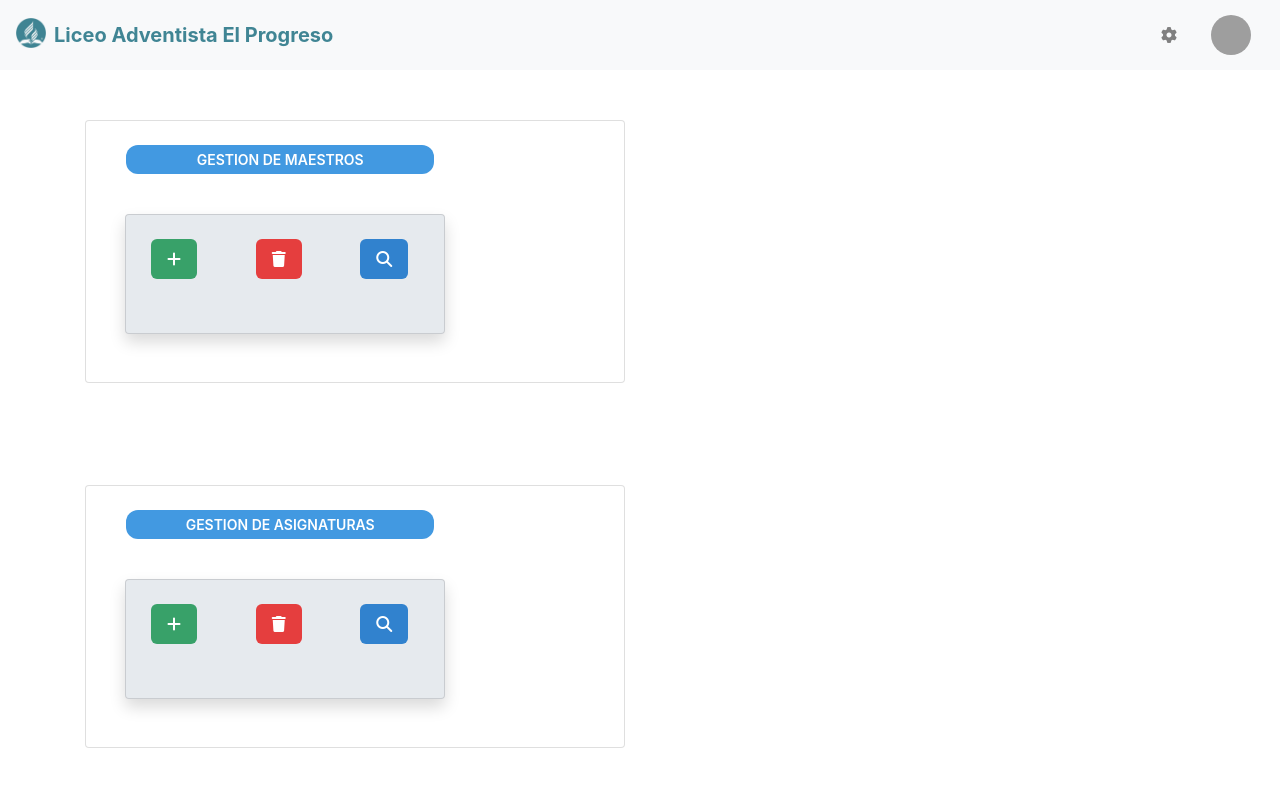
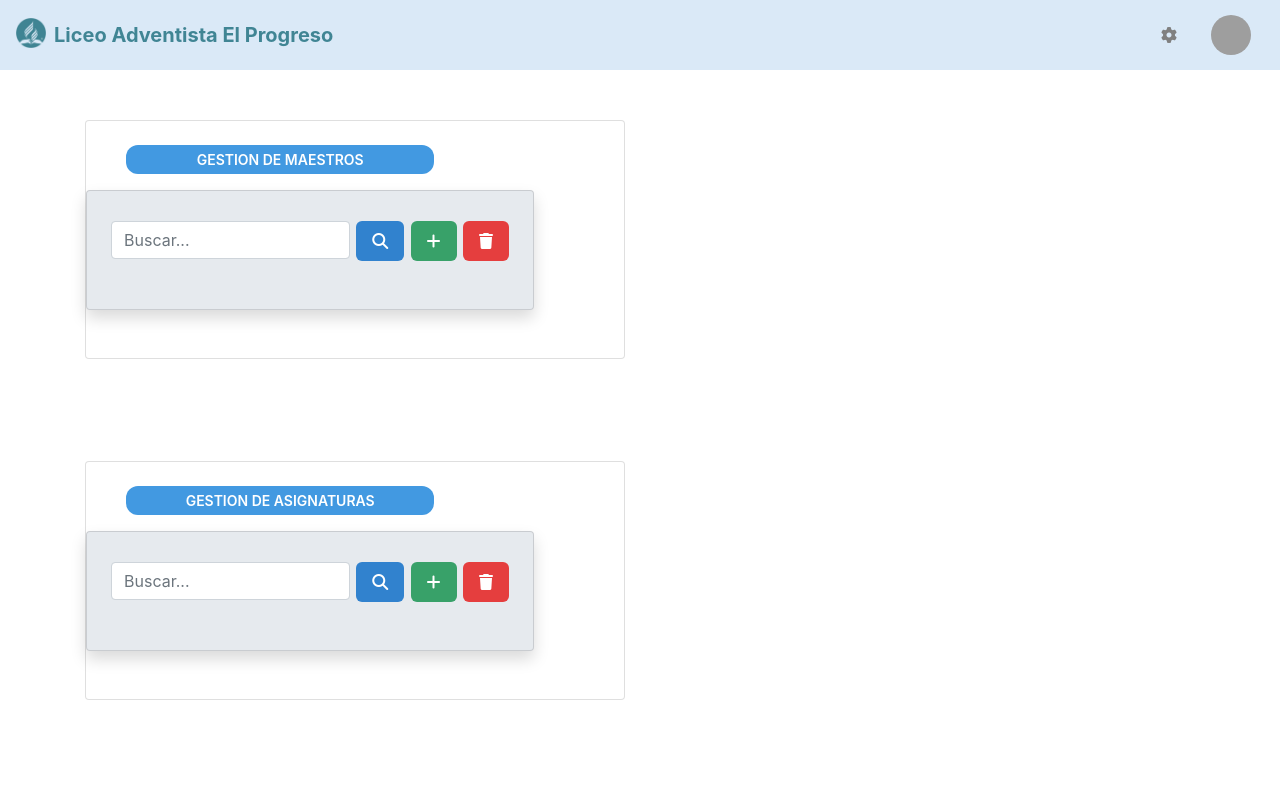
Before and after one commit to Olstertecn11/LapFrontend, a React (Vite) app: page /Admin in a window 1280 px wide. Shown: the top 800 px of the page. Built offline with nearby package versions, Linux system fonts and the light colour scheme; no server answers; sample sign-in values are in the browser's storage; grey boxes are pictures that could not be loaded; the HTML template or start-up script is replaced by a standard one.

Commit message:
last changes

```diff
--- a/src/components/ControlsBox.jsx
+++ b/src/components/ControlsBox.jsx
@@ -2,6 +2,7 @@
 import { Button, useDisclosure } from "@chakra-ui/react";
 import OverlayModal from "./OverlayModal";
 import DeleteAnything from "./DeleteAnything";
+import '../styles/components/ControlBox.css';
 
 
 
@@ -9,6 +10,7 @@ import DeleteAnything from "./DeleteAnything";
 const ControlBox = ({ refArr, handleArr, data, updateData, deleteData, showMore }) => {
 
 
+  console.log(handleArr);
   const { isOpen, onOpen, onClose } = useDisclosure();
 
   const closeEvent = () => {
@@ -16,19 +18,20 @@ const ControlBox = ({ refArr, handleArr, data, updateData, deleteData, showMore
     onClose();
   }
 
-  console.log('show more');
-  console.log(showMore);
 
+  const handleKey = (e) => {
+    handleArr[1]();
+
+  }
 
   return (
-    <div className="row ml-0 mr-0">
-      <div className="col-md-4 mr-auto ml-4 mt-4">
-        <div className="card shadow p-3 mb-5 rounded" style={{ height: '15vh', width: '25vw', background: '#4e6e8a24 ' }}>
-          <div className="row">
-            <Button ref={refArr[0]} onClick={handleArr[0]} colorScheme={'green'} className='w-15 mr-auto ml-4 mt-2' > <i className='fa-solid fa-plus'></i></Button>
-            <Button colorScheme={'red'} onClick={onOpen} className='w-15 mr-auto ml-4 mt-2' > <i className='fa-solid fa-trash'></i></Button>
-            <Button colorScheme={'blue'} onClick={handleArr[2]} className='w-15 mr-auto ml-4 mt-2' > <i className='fa-solid fa-magnifying-glass'></i></Button>
-          </div>
+    <div className="">
+      <div className="card shadow p-4 mb-5 rounded" style={{ height: '15vh', width: '35vw', background: '#4e6e8a24 ' }}>
+        <div className="control-buttons-container">
+          <input ref={refArr[2]} type="text" onKeyDown={handleKey} className="form-control search-control" placeholder="Buscar..." />
+          <Button ref={refArr[1]} onClick={handleArr[1]} colorScheme={'blue'} className='w-15 ' > <i className='fa-solid fa-magnifying-glass'></i></Button>
+          <Button ref={refArr[0]} onClick={handleArr[0]} colorScheme={'green'} className='w-15 ' > <i className='fa-solid fa-plus'></i></Button>
+          <Button colorScheme={'red'} onClick={onOpen} className='w-15' > <i className='fa-solid fa-trash'></i></Button>
         </div>
       </div>
       {data && data.length !== 0 ? (
--- a/src/config/config.js
+++ b/src/config/config.js
@@ -1,4 +1,4 @@
 const API_KEY = import.meta.env.VITE_API_KEY;
-// export const getApiUrl = path => `http://localhost:3000${path}?api_key=${API_KEY}`;
+export const getApiUrl = path => `http://localhost:3000${path}?api_key=${API_KEY}`;
 // export const getApiUrl = path => `https://lap-backend-rflw.vercel.app${path}?api_key=${API_KEY}`;
-export const getApiUrl = path => `https://lapbackend.onrender.com${path}?api_key=${API_KEY}`;
+// export const getApiUrl = path => `https://lapbackend.onrender.com${path}?api_key=${API_KEY}`;
--- a/src/layouts/Navbar.jsx
+++ b/src/layouts/Navbar.jsx
@@ -3,6 +3,7 @@ import { useRef, useState } from "react";
 import { useNavigate, Link } from "react-router-dom";
 import { Image, useDisclosure } from "@chakra-ui/react";
 import iasd_icon from './../assets/blueLogoIASD.png';
+import './../styles/layouts/navbar.css';
 import StoreManagment from '../helpers/StorageManagement';
 import { useEffect } from "react";
 
@@ -30,7 +31,7 @@ const Navbar = () => {
 
   return (
     < div >
-      <nav className="navbar navbar-expand-lg navbar-light bg-light">
+      <nav className="navbar navbar-expand-lg">
         <Link to='/Dashboard' className="navbar-brand d-flex align-items-center" href="#" style={{ color: '#408594' }}> <img width={30} className='mr-2' style={{ marginTop: '-4px' }} src={iasd_icon} alt="" /> <b>Liceo Adventista El Progreso</b></Link>
 
         <div className="collapse navbar-collapse ml-auto" id="navbarSupportedContent">
--- /dev/null
+++ b/src/styles/components/ControlBox.css
@@ -0,0 +1,12 @@
+.control-buttons-container {
+  display: flex;
+  flex-direction: row;
+  flex-wrap: nowrap;
+  align-content: space-between;
+  justify-content: space-between;
+  margin-top: 0.5vw;
+}
+
+.control-buttons-container .search-control {
+  width: 60%;
+}
--- /dev/null
+++ b/src/styles/layouts/navbar.css
@@ -0,0 +1,3 @@
+.navbar {
+  background: #DAE9F7;
+}
--- a/src/views/ClassFolder.jsx
+++ b/src/views/ClassFolder.jsx
@@ -11,9 +11,11 @@ import ControlBox from "../components/ControlsBox";
 import Sidebar from "../components/Sidebar";
 import { useRef } from "react";
 import UploadFile from "../layouts/UploadFile";
+import { Text } from "@chakra-ui/react";
 
 
 const ClassFolder = () => {
+  const [pdfListOriginal, setPdfListOriginal] = useState([]);
   const [pdfList, setPdfList] = useState([]);
   const [pdfSelected, setPdfSelected] = useState(null);
   const { isOpen, onOpen, onClose } = useDisclosure()
@@ -22,11 +24,23 @@ const ClassFolder = () => {
   const { role } = StoreManagment.getObject('session');
 
   const sideOpenRef = useRef();
+  const searchRef = useRef();
 
+  const handleSearch = () => {
+    const textToSearch = searchRef.current.value.toLowerCase();
+    if (textToSearch.length == 0) getPDF()
+    const filtered = pdfListOriginal.filter(item =>
+      Object.values(item).some(value =>
+        typeof value === 'string' && value.toLowerCase().includes(textToSearch)
+      )
+    );
+    setPdfList(filtered)
+  }
 
   const getPDF = async () => {
     const response = await FileService.getFiles();
     const filteredResponse = role === 1 ? response : response.filter((item) => item.id_clase == id);
+    setPdfListOriginal(filteredResponse);
     setPdfList(filteredResponse);
   }
 
@@ -42,8 +56,42 @@ const ClassFolder = () => {
   }
 
   return (
+    <div>
+      <div className="container mt-4">
+        <div className="row">
+          <div className="col-md-6">
+            <div className="d-flex flex-column flex-nowrap align-items-start">
+              <Text
+                fontWeight={'bold'}
+                as={'span'}
+                color={'blue.900'}
+                fontSize={'3xl'}
+                position={'relative'}
+                _after={{
+                  content: "''",
+                  width: 'full',
+                  height: '30%',
+                  position: 'absolute',
+                  bottom: 1,
+                  left: 0,
+                  bg: 'blue.100',
+                  zIndex: -1,
+                }}>
+                Archivos del docente
+              </Text>
+              <Text as={'span'} color={'blue.400'} ml={'2'} fontSize={'2xl'} fontWeight={'bold'} >
+                En esta sección podrá visualizar los archivos correspondientes al curso seleccionado
+              </Text>
+            </div>
+          </div>
+          <div className="col-md-6">
+            <div className="controls-container" style={{ marginLeft: '6vw' }}>
+              <ControlBox refArr={[sideOpenRef, null, searchRef]} handleArr={[onOpenS, handleSearch]} data={pdfListOriginal} deleteData={FileService.delete} updateData={getPDF} />
+            </div>
+          </div>
+        </div>
+      </div>
       <div className="container p-4">
-      <ControlBox refArr={[sideOpenRef]} handleArr={[onOpenS]} data={pdfList} deleteData={FileService.delete} updateData={getPDF} />
         <div className="row">
           {
             pdfList.map((item, index) => (
@@ -56,6 +104,7 @@ const ClassFolder = () => {
         <Sidebar updateData={getPDF} Component={UploadFile} onOpen={onOpenS} onClose={onCloseS} isOpen={isOpenS} title={'Subir Archivo'} btnRef={sideOpenRef} />
         <OverlayModal title={pdfSelected ? pdfSelected.nombre : ''} onOpen={onOpen} onClose={onClose} isOpen={isOpen} Component={() => <PdfPreviewer pdf={pdfSelected} />} />
       </div>
+    </div>
   );
 }
 
--- a/src/views/CoursePrograms.jsx
+++ b/src/views/CoursePrograms.jsx
@@ -12,9 +12,22 @@ import NewClass from "../layouts/NewClass";
 const CoursePrograms = () => {
   const { isOpen, onOpen, onClose } = useDisclosure();
   const history = useNavigate();
+  const [originalData, setOriginalData] = useState([]);
   const [data, setData] = useState([]);
   const { idUsr, role, username } = StoreManagment.getObject('session');
   const service = role === 1 ? ClassService.getAll : () => ClassService.getByTeacher(idUsr);
+
+
+  const handleSearch = () => {
+    const textToSearch = searchRef.current.value.toLowerCase();
+    if (textToSearch.length == 0) fetchData()
+    const filtered = originalData.filter(item =>
+      Object.values(item).some(value =>
+        typeof value === 'string' && value.toLowerCase().includes(textToSearch)
+      )
+    );
+    setData(filtered)
+  }
 
 
 
@@ -22,6 +35,7 @@ const CoursePrograms = () => {
     if (!service) return;
     const response = await service();
     console.log(response);
+    setOriginalData(response.data);
     setData(response.data);
   };
 
@@ -37,15 +51,15 @@ const CoursePrograms = () => {
 
 
   const btnRef = useRef(null);
+  const searchRef = useRef(null);
 
 
   return (
     <div>
-      <div className="controls-container" style={{ marginLeft: '6vw' }}>
-        <ControlBox refArr={[btnRef]} handleArr={[onOpen]} data={data} updateData={fetchData} deleteData={ClassService.delete} showMore={true} />
-      </div>
-      <div className="container p-2">
-        <div className="row mb-0 mt-0 ml-2">
+      <div className="container mt-4">
+        <div className="row">
+          <div className="col-md-6">
+            <div className="d-flex flex-column flex-nowrap align-items-start">
               <Text
                 fontWeight={'bold'}
                 as={'span'}
@@ -64,13 +78,20 @@ const CoursePrograms = () => {
                 }}>
                 Hola {username}
               </Text>
-
-        </div>
-        <div className="row mb-4 ml-0">
               <Text as={'span'} color={'blue.400'} ml={'2'} fontSize={'2xl'} fontWeight={'bold'} >
                 En esta seccion podrás ver todos tus cursos
               </Text>
             </div>
+          </div>
+          <div className="col-md-6">
+            <div className="controls-container" style={{ marginLeft: '6vw' }}>
+              <ControlBox refArr={[btnRef, null, searchRef]} handleArr={[onOpen, handleSearch]} data={originalData} updateData={fetchData} deleteData={ClassService.delete} showMore={true} />
+            </div>
+          </div>
+        </div>
+      </div>
+      <div className="container p-2">
+
 
         <div className="card-columns">
           {data && data.length != 0 ?
```
Also changed, not shown: src/components/SearchComponent.jsx (added). Lines whose indentation alone changed are shown as unchanged.
